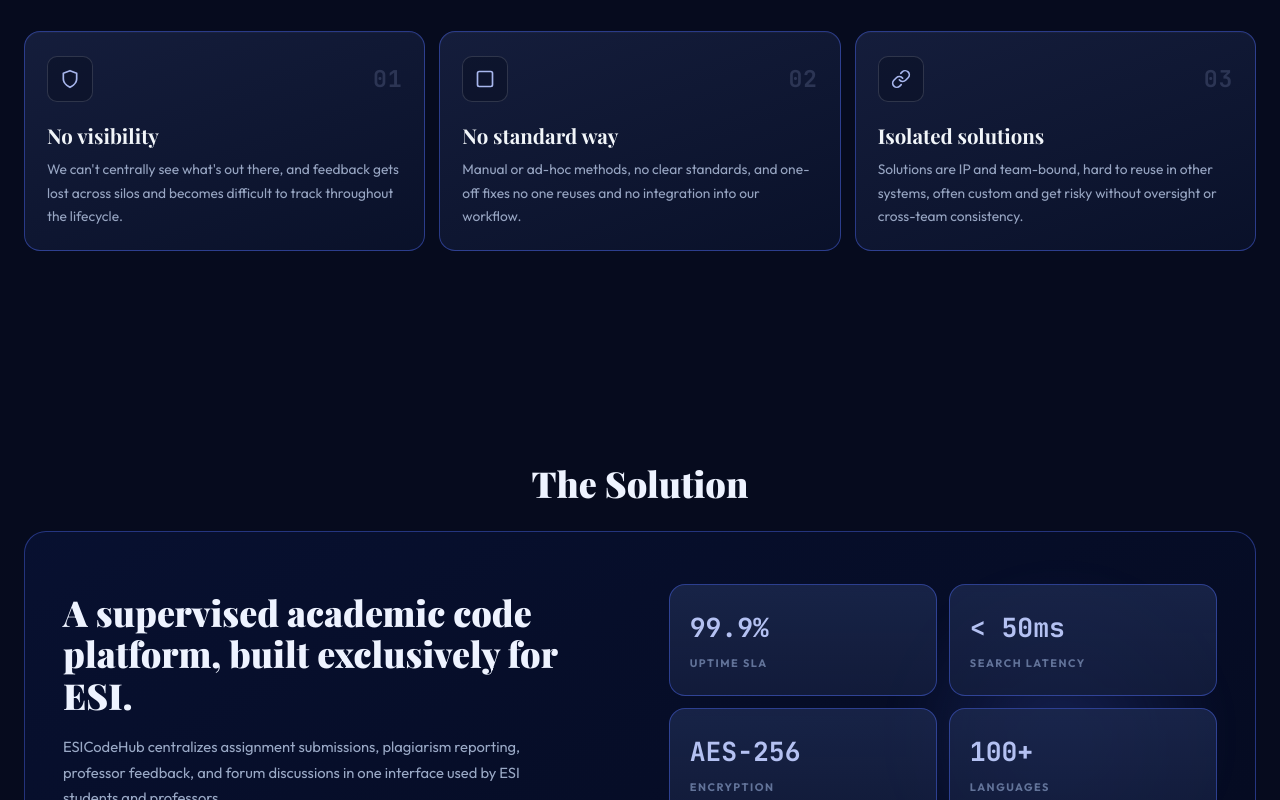
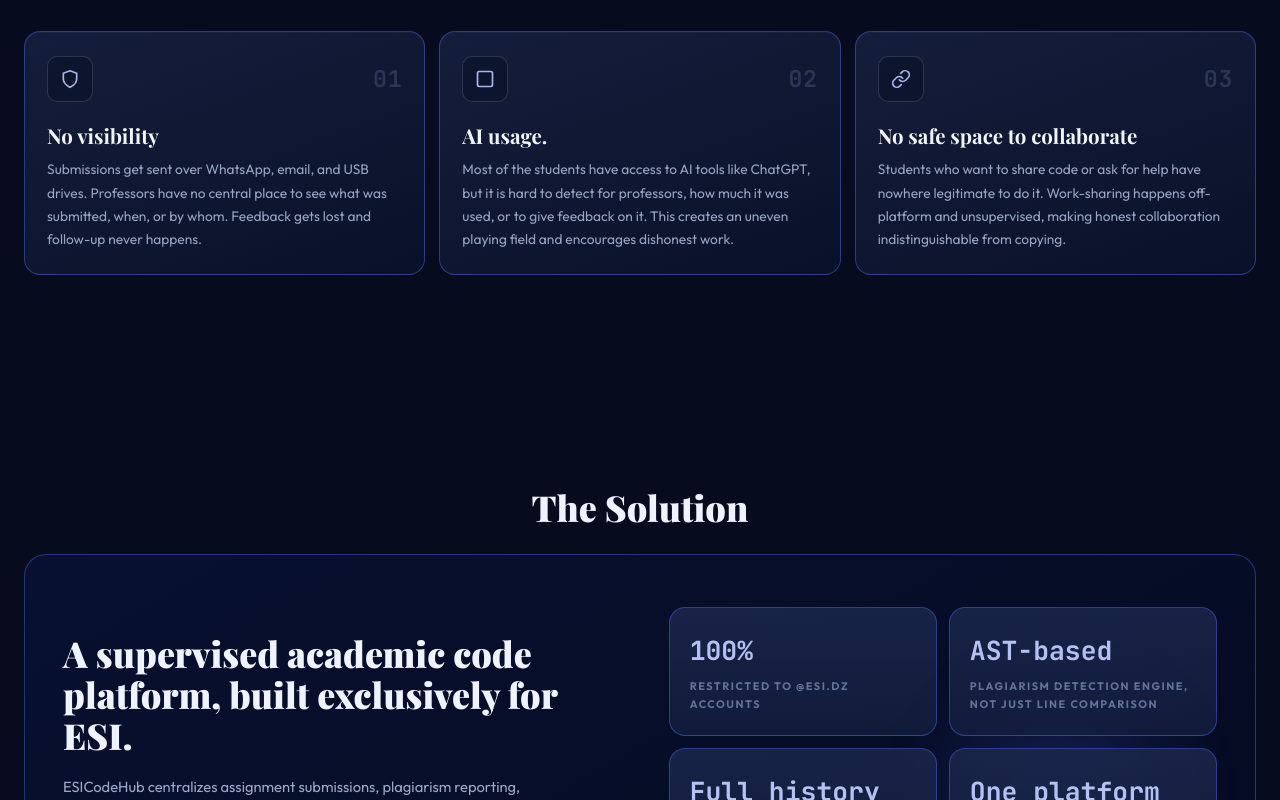
Before and after one commit to P2CP25-050/esicodehub, a Next.js app in the folder frontend/: page / in a window 1280 px wide. Shown: the part 1580-2380 px from the top of the page. Built offline with nearby package versions, Linux system fonts and the light colour scheme; no server answers.

Commit message:
fix : fix the texts in the landing page

```diff
--- a/frontend/pages/index.tsx
+++ b/frontend/pages/index.tsx
@@ -288,19 +288,19 @@
                 {
                   num: '01',
                   title: 'No visibility',
-                  desc: 'We can\'t centrally see what\'s out there, and feedback gets lost across silos and becomes difficult to track throughout the lifecycle.',
+                  desc: 'Submissions get sent over WhatsApp, email, and USB drives. Professors have no central place to see what was submitted, when, or by whom. Feedback gets lost and follow-up never happens.',
                   icon: <svg key="p1" width="20" height="20" viewBox="0 0 24 24" fill="none" stroke="#a8b7ee" strokeWidth="2" strokeLinecap="round" strokeLinejoin="round"><path d="M12 22s8-4 8-10V5l-8-3-8 3v7c0 6 8 10 8 10z" /></svg>,
                 },
                 {
                   num: '02',
-                  title: 'No standard way',
-                  desc: 'Manual or ad-hoc methods, no clear standards, and one-off fixes no one reuses and no integration into our workflow.',
+                  title: ' AI usage.',
+                  desc: 'Most of the students have access to AI tools like ChatGPT, but it is hard to detect for professors, how much it was used, or to give feedback on it. This creates an uneven playing field and encourages dishonest work.',
                   icon: <svg key="p2" width="20" height="20" viewBox="0 0 24 24" fill="none" stroke="#a8b7ee" strokeWidth="2" strokeLinecap="round" strokeLinejoin="round"><rect x="3" y="3" width="18" height="18" rx="2" /></svg>,
                 },
                 {
                   num: '03',
-                  title: 'Isolated solutions',
-                  desc: 'Solutions are IP and team-bound, hard to reuse in other systems, often custom and get risky without oversight or cross-team consistency.',
+                  title: 'No safe space to collaborate',
+                  desc: 'Students who want to share code or ask for help have nowhere legitimate to do it. Work-sharing happens off-platform and unsupervised, making honest collaboration indistinguishable from copying.',
                   icon: <svg key="p3" width="20" height="20" viewBox="0 0 24 24" fill="none" stroke="#a8b7ee" strokeWidth="2" strokeLinecap="round" strokeLinejoin="round"><path d="M10 13a5 5 0 0 0 7.54.54l3-3a5 5 0 0 0-7.07-7.07l-1.72 1.71" /><path d="M14 11a5 5 0 0 0-7.54-.54l-3 3a5 5 0 0 0 7.07 7.07l1.71-1.71" /></svg>,
                 },
               ] as { num: string; title: string; desc: string; icon: React.ReactElement }[]).map((item) => (
@@ -357,10 +357,10 @@
                 </div>
                 <div className="stats-mini" style={{ display: 'grid', gridTemplateColumns: '1fr 1fr', gap: '12px' }}>
                   {([
-                    { value: '99.9%', label: 'UPTIME SLA' },
-                    { value: '< 50ms', label: 'SEARCH LATENCY' },
-                    { value: 'AES-256', label: 'ENCRYPTION' },
-                    { value: '100+', label: 'LANGUAGES' },
+                    { value: '100%', label: 'Restricted to @esi.dz accounts' },
+                    { value: 'AST-based', label: 'Plagiarism detection engine, not just line comparison' },
+                    { value: 'Full history', label: ' Every submission version-tracked and attributed' },
+                    { value: 'One platform', label: ' Submissions, reviews, forum, and reports in one place' },
                   ] as { value: string; label: string }[]).map((stat) => (
                     <div key={stat.label} style={{ background: 'linear-gradient(180deg, rgba(27,39,76,0.85) 0%, rgba(20,30,62,0.82) 100%)', border: '1px solid rgba(79,108,247,0.45)', borderRadius: '16px', padding: '22px 20px', minHeight: '112px', display: 'flex', flexDirection: 'column', justifyContent: 'center' }}>
                       <div style={{ fontSize: '1.65rem', fontWeight: 800, color: '#b4c1f2', marginBottom: '6px', fontFamily: "'JetBrains Mono',Consolas,monospace" }}>{stat.value}</div>
```
